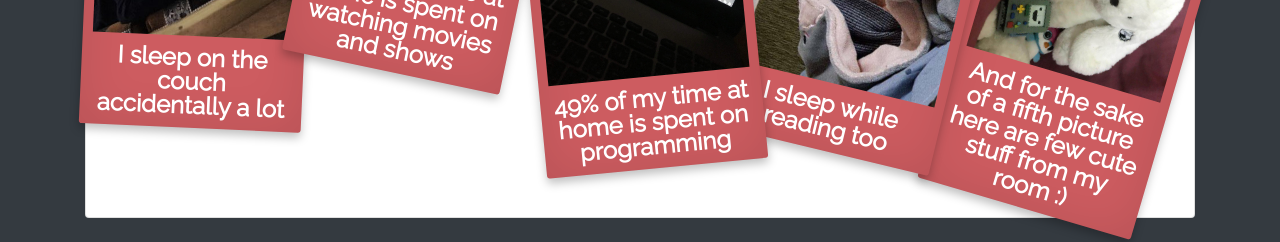
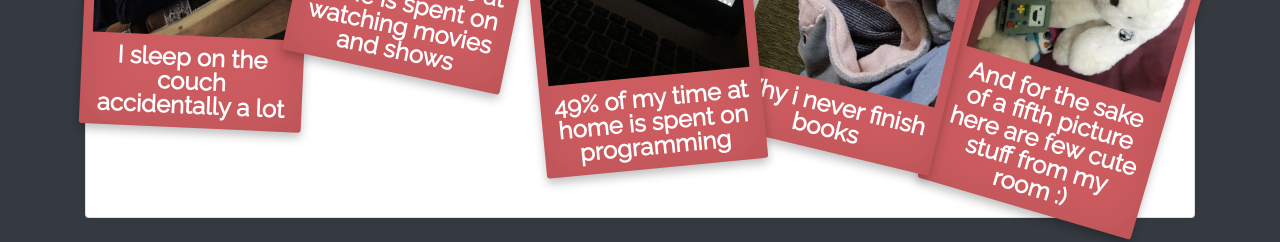
Before and after one commit to jwana99/identity, a plain HTML site: page index.html in a window 1280 px wide. Both pictures are taken after a click on the link "Me at home". Shown: the part 392-634 px from the top of the page. Drawn offline with nearby package versions, Linux system fonts and the light colour scheme.

Commit message:
First commit

```diff
--- a/index.html
+++ b/index.html
@@ -191,7 +191,7 @@
 
                     <figure v-bind:style="{ background: activeColor }" class="photo">
                         <img src="home/photo_2019-05-22_22-52-43.jpg"/>
-                        <figcaption>I sleep while reading too</figcaption>
+                        <figcaption>Why i never finish books</figcaption>
                     </figure>
 
                     <figure v-bind:style="{ background: activeColor }" class="photo">
```
